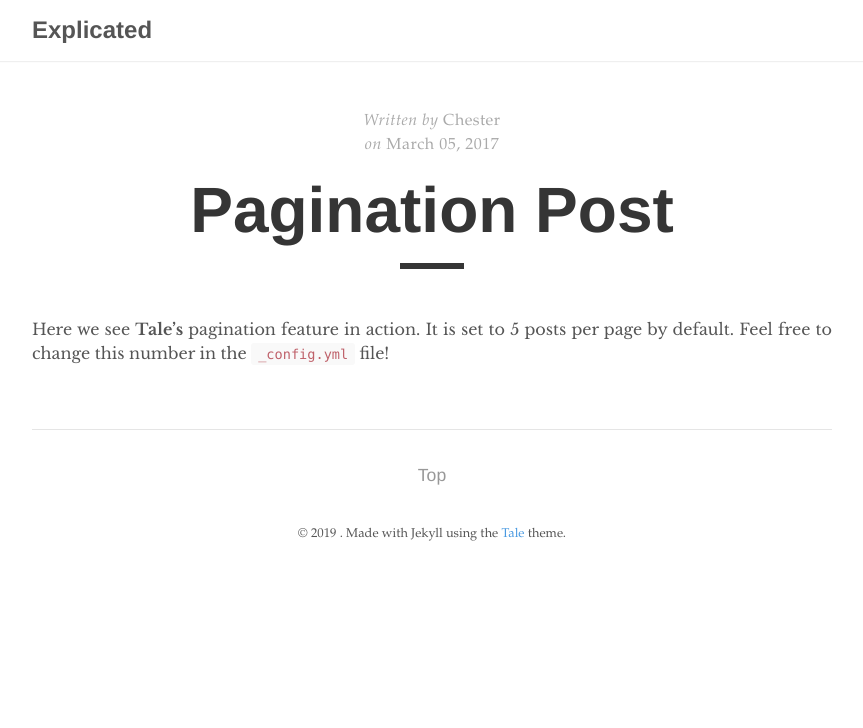
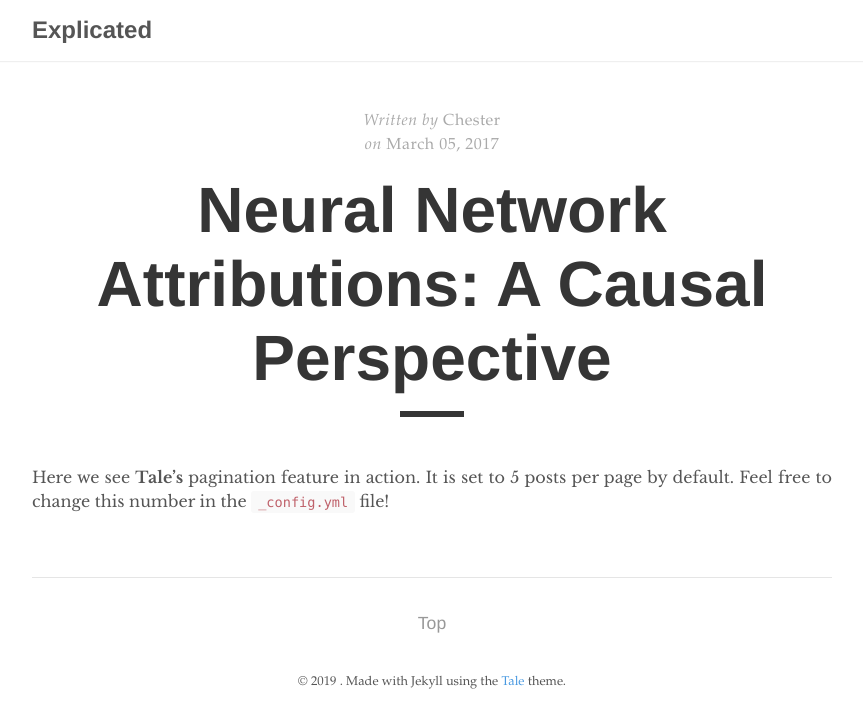
Before and after one commit to sillywalk/explicated, a Jekyll site: the page built from _posts/2017-03-05-pagination-post.md, in a window 1280 px wide. Shown: the top 728 px of the page, without its empty margins (208-1071 px from the left). Built offline with Jekyll 4.4.1, drawn with Linux system fonts in a browser that asks for light colours.

Commit message:
Autocommit from Makefile

```diff
--- a/_posts/2017-03-05-pagination-post.md
+++ b/_posts/2017-03-05-pagination-post.md
@@ -1,6 +1,6 @@
 ---
 layout: post
-title: "Pagination Post"
+title: "Neural Network Attributions: A Causal Perspective"
 author: "Chester"
 ---
 
```
